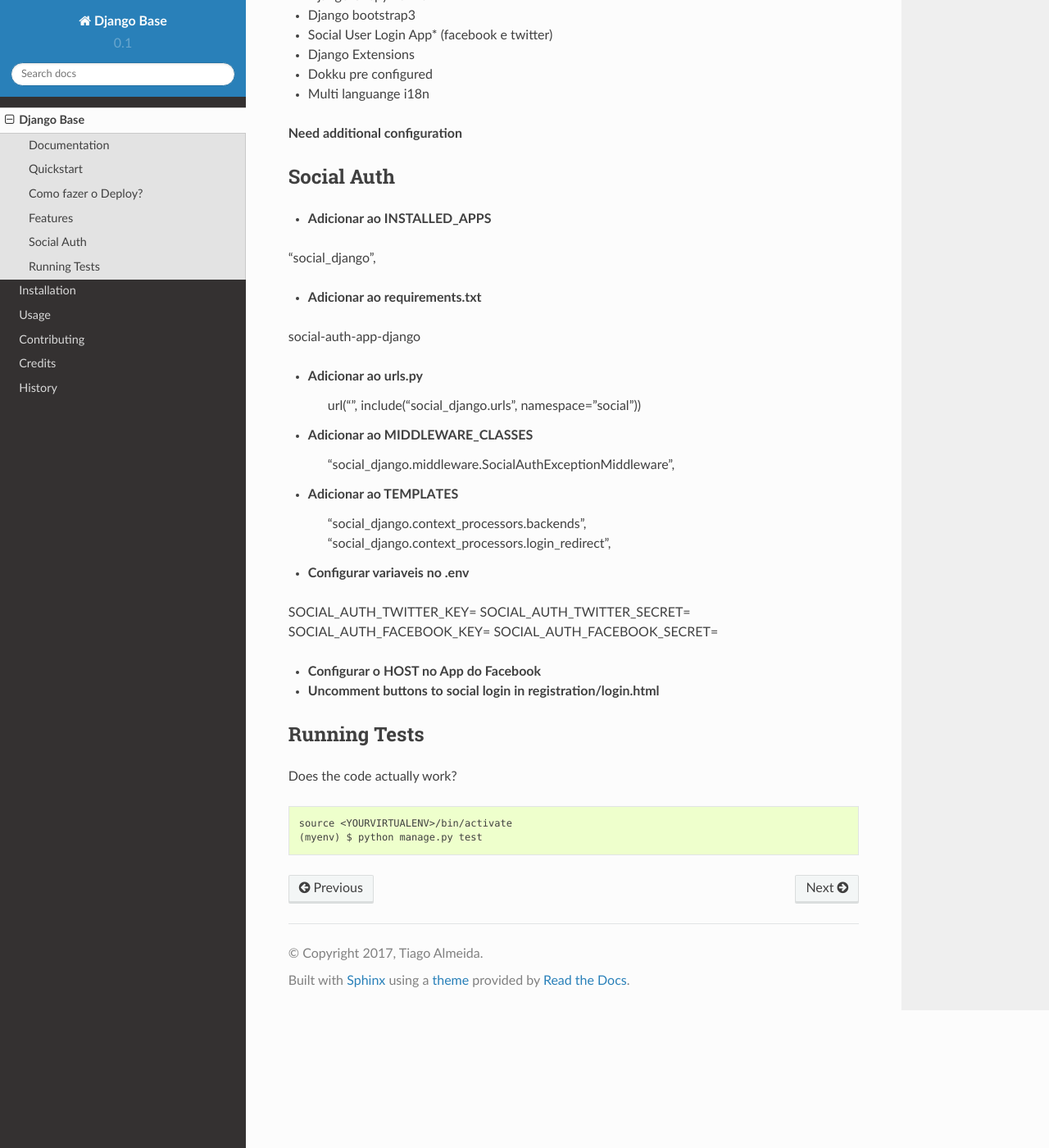
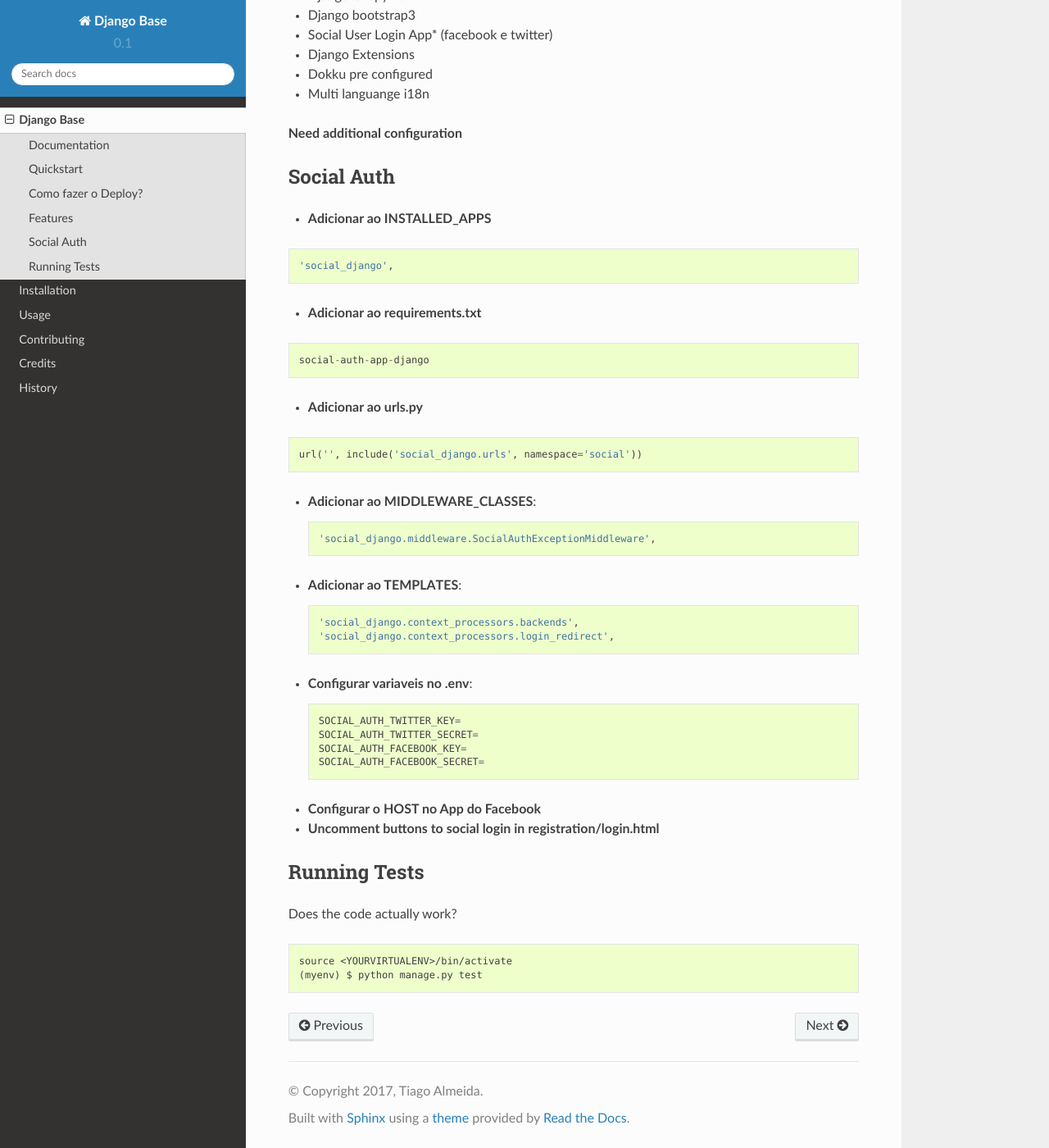
Before and after one commit to tyagow/tetyassistente, a Sphinx documentation site: the page built from docs/readme.rst, in a window 1280 px wide and 1400 px high, scrolled down 1963 px. Shown: the whole window at 82% size. Built offline with Sphinx 7.4.7 and the Read the Docs theme 2.0.0, drawn with Linux system fonts in a browser that asks for light colours.

```diff
--- a/docs/readme.rst
+++ b/docs/readme.rst
@@ -104,31 +104,41 @@ Social Auth
 ------------
 
 * **Adicionar ao INSTALLED_APPS**
-'social_django',
+::
+
+  'social_django',
 
 * **Adicionar ao requirements.txt**
-social-auth-app-django
+
+::
+
+ social-auth-app-django
 
 * **Adicionar ao urls.py**
-    url('', include('social_django.urls', namespace='social'))
+::
 
-* **Adicionar ao MIDDLEWARE_CLASSES**
+  url('', include('social_django.urls', namespace='social'))
+
+* **Adicionar ao MIDDLEWARE_CLASSES**::
+
     'social_django.middleware.SocialAuthExceptionMiddleware',
 
-* **Adicionar ao TEMPLATES**
+* **Adicionar ao TEMPLATES**::
+
                 'social_django.context_processors.backends',
                 'social_django.context_processors.login_redirect',
 
-* **Configurar variaveis no .env**
+* **Configurar variaveis no .env**::
 
-SOCIAL_AUTH_TWITTER_KEY=
-SOCIAL_AUTH_TWITTER_SECRET=
-SOCIAL_AUTH_FACEBOOK_KEY=
-SOCIAL_AUTH_FACEBOOK_SECRET=
+    SOCIAL_AUTH_TWITTER_KEY=
+    SOCIAL_AUTH_TWITTER_SECRET=
+    SOCIAL_AUTH_FACEBOOK_KEY=
+    SOCIAL_AUTH_FACEBOOK_SECRET=
 
 * **Configurar o HOST no App do Facebook**
 
 * **Uncomment buttons to social login in registration/login.html**
+
 Running Tests
 --------------
 
```
